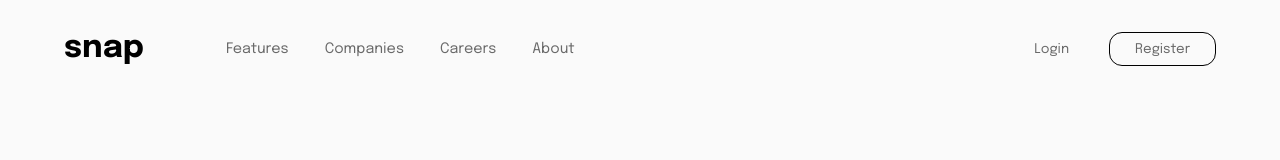
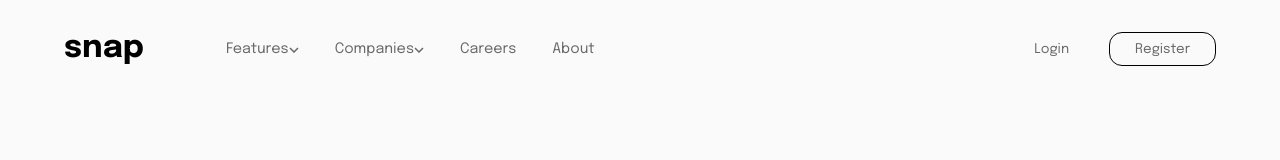
Before and after one commit to LorryAfriyie/intro-section-with-dropdown-navigation, a React (Vite) app: page / in a window 1280 px wide. Shown: the top 160 px of the page. Built offline with nearby package versions, Linux system fonts and the light colour scheme.

Commit message:
Dropdown icons
Adding dropdown icons to links that will include a dropdown menu

```diff
--- a/src/components/Navbar.jsx
+++ b/src/components/Navbar.jsx
@@ -5,9 +5,17 @@ export const Navbar = () => {
   const menu = useRef(null),
     body = document.querySelector("body"),
     btnOpen = useRef(null),
-    btnClose = useRef(null);
+    btnClose = useRef(null),
+    link = useRef(null),
+    link2 = useRef(null);
 
   useEffect(() => {
+    function test(e) {
+      e.preventDefault();
+      //if (link2.current.classList.contains("active")) console.log("Has active");
+      link2.current.classList.toggle("active");
+    }
+
     function openMenu() {
       btnOpen.current.setAttribute("aria-expanded", "true");
       menu.current.removeAttribute("inert");
@@ -30,6 +38,8 @@ export const Navbar = () => {
     btnOpen.current.addEventListener("click", openMenu);
 
     btnClose.current.addEventListener("click", closeMenu);
+
+    link.current.addEventListener("click", test);
   });
 
   return (
@@ -72,14 +82,16 @@ export const Navbar = () => {
 
           <ul className="navbar__links">
             <li className="navbar__item">
-              <a href="" className="navbar__link">
+              <a href="" className="navbar__link" ref={link}>
                 Features
+                <img src="images/icon-arrow-down.svg" alt="" />
               </a>
             </li>
 
             <li className="navbar__item">
-              <a href="" className="navbar__link">
+              <a href="" className="navbar__link" ref={link2}>
                 Companies
+                <img src="images/icon-arrow-down.svg" alt="" />
               </a>
             </li>
 
```
